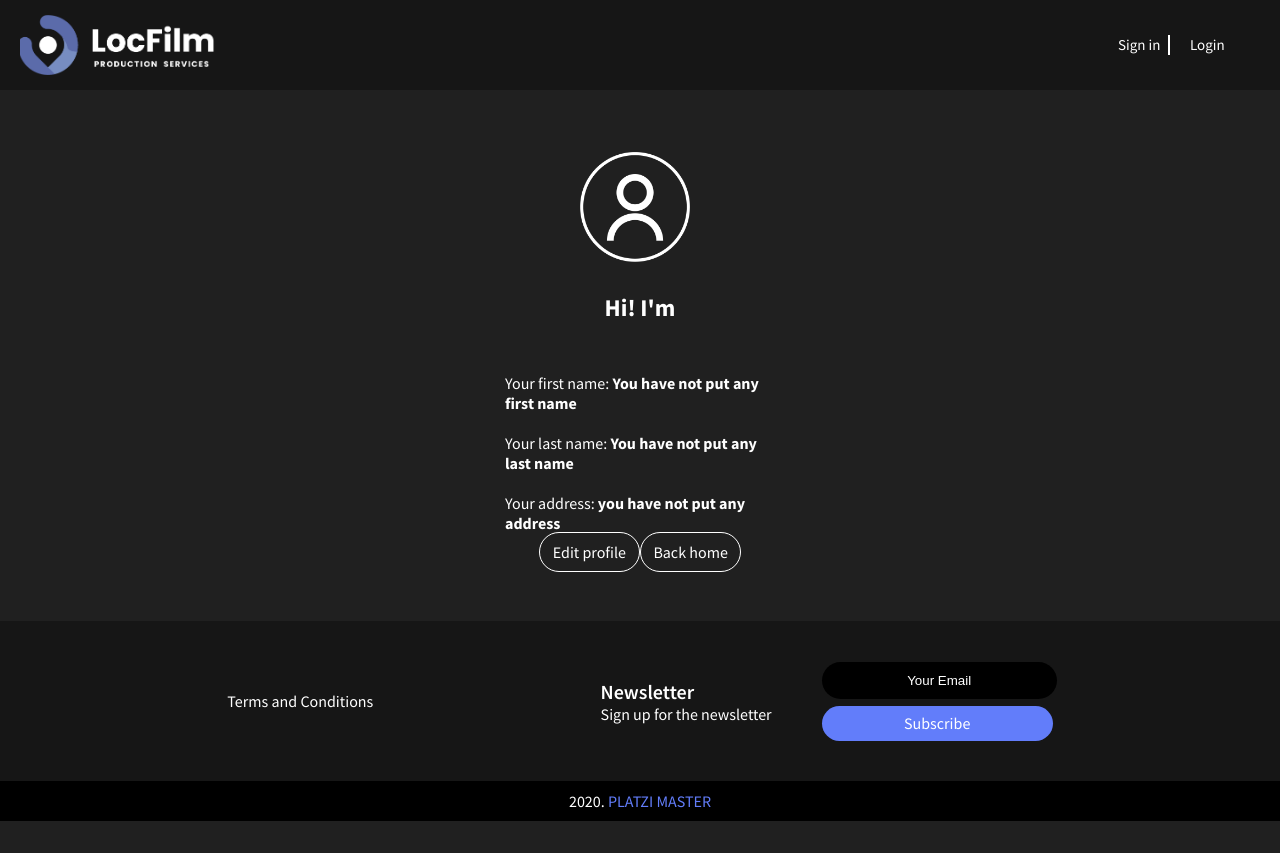
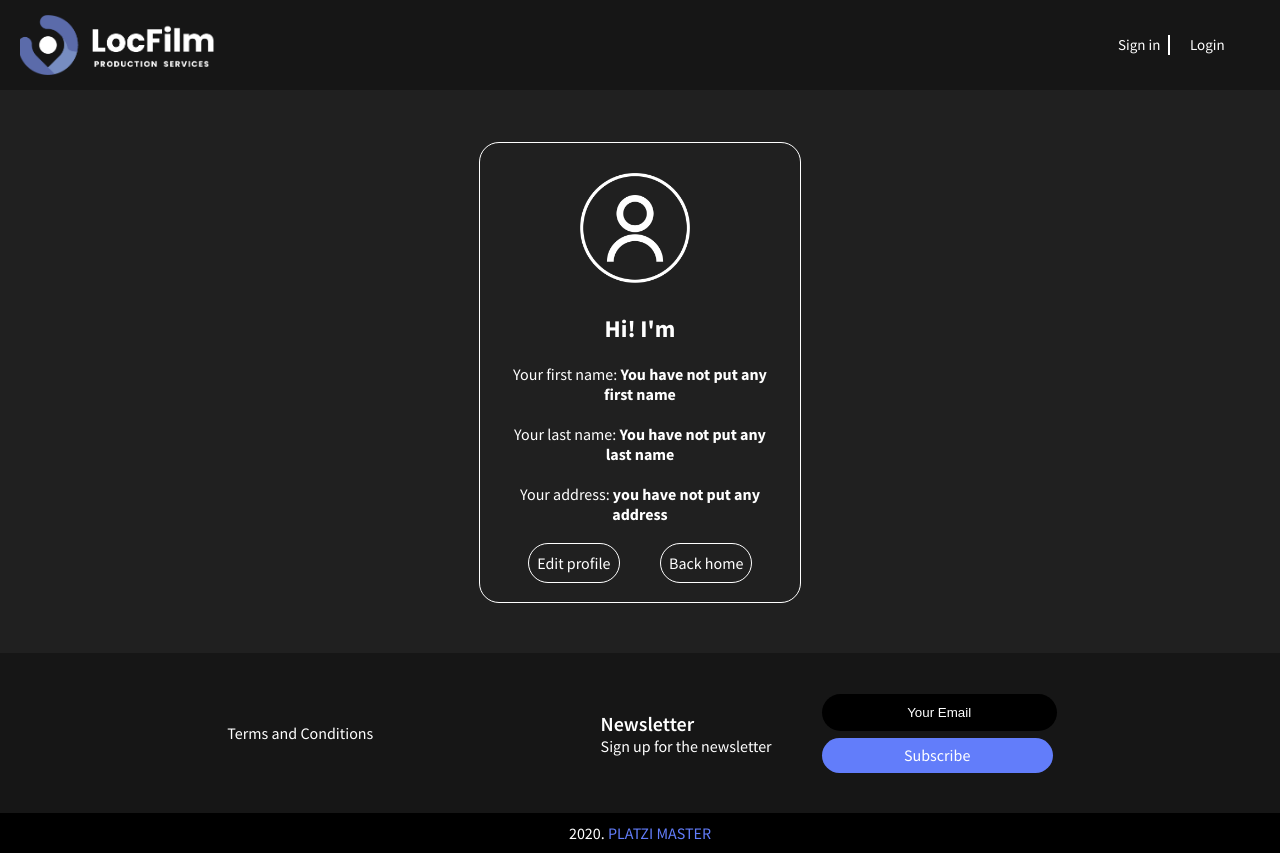
Before and after one commit to cesarp04/locfilm-frontend, a React app: page /user in a window 1280 px wide. Before the commit the page ends 821 px from the top, so only its background shows below. Built offline with nearby package versions, Linux system fonts and the light colour scheme; no server answers.

Commit message:
bug_fix_in_user_page_ok

```diff
--- a/src/assets/styles/components/UserProfile.scss
+++ b/src/assets/styles/components/UserProfile.scss
@@ -18,31 +18,46 @@
   height: auto;
   margin-bottom: 50px;
 }
+.container-photo{
+  border: 1px solid $white;
+  border-radius: 20px;
+  display: flex;
+  justify-content: center;
+  width: 25%;
+
+}
+.container-photo-perfil{
+  margin-top: 20px;
+}
 
 .container-about {
   margin: 0 ;
+  display: flex;
+  flex-direction: column;
+  align-items: center;
 }
 .container-about h1 {
-  margin-bottom: 50px;
   text-align: center;
 }
 
 .container-about p {
-  width: 270px;
+  width: 80%;
   margin-top: 20px;
+  text-align: center;
+
 }
 .container-links{
-  width: 75%;
+  width: 70%;
   height: 38px;
   display: flex;
   justify-content: center;
   justify-content: space-between;
-
+  margin-top: 20px;
+  margin-bottom: 20px;
   align-items: center;
 }
 .container-links>a{
-  background-color: purple;
-  width: 120px;
+  width: 40%;
   height: 100%;
   text-decoration: none;
   color: $white;
@@ -52,6 +67,7 @@
   border: 1px solid $white;
   border-radius: 20px;
   background-color: $primary-color;
+  text-align: center;
 
 
 }
@@ -106,15 +122,18 @@
     margin-bottom: 10px;
 
   }
+  .container-photo{
+    border: none;
+    // background-color: khaki;
+    height: auto;
+    margin: 0;
+
+  }
   .container-photo-perfil>img{
     // background-color: wheat;
     width: 100%;
     height: 100%;
     margin-bottom: 50px;
   }
-  .container-photo{
-    margin: 0;
-    height: 100vh;
-  }
 
 }
```
